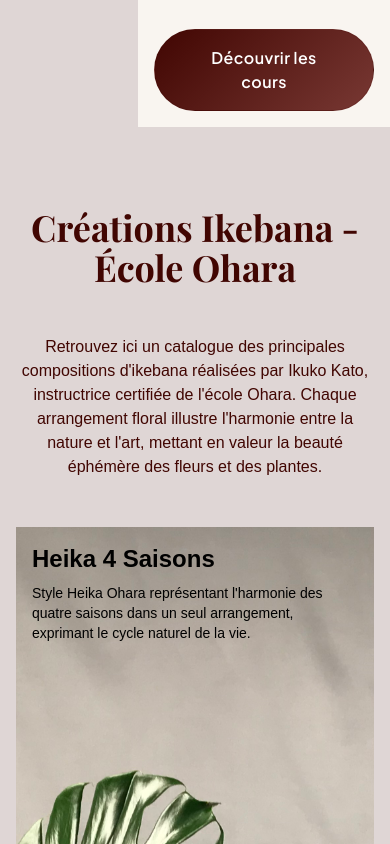
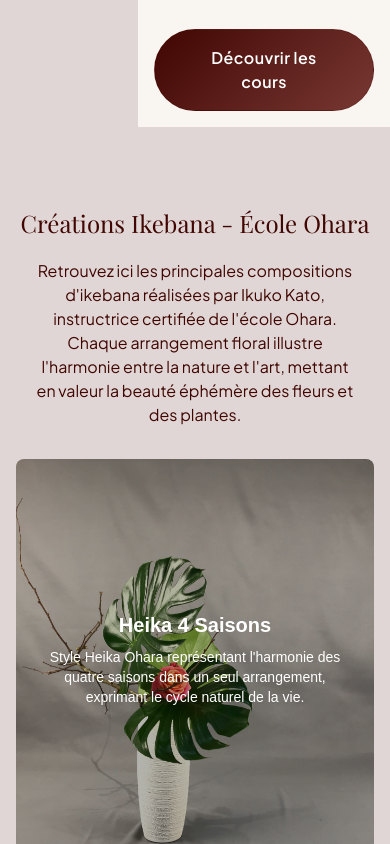
Before and after one commit to stephanemalho/ikebana, a Next.js app: page / in a window 390 px wide. Shown: the part 920-1764 px from the top of the page. Built offline with nearby package versions, Linux system fonts and the light colour scheme.

Commit message:
✨hidde images in mobile size

```diff
--- a/app/components/imageIkebana/ImageIkebana.tsx
+++ b/app/components/imageIkebana/ImageIkebana.tsx
@@ -1,16 +1,42 @@
 import { carouselIkebanaData, carouselInspirationData } from "./carouselConfig"
 import IkebanaCarousel from "./IkebanaCarousel"
-
+import Image from "next/image"
 
 function ImageIkebana() {
     return (
-        <section className="about-ikebana relative flex flex-col justify-center items-center py-10 px-4  gap-12" id="about-ikebana">
-            <figure className="w-full max-w-[100%] ">
-                <IkebanaCarousel carouselData={carouselIkebanaData} height={1000}/>
-            </figure>
-            <figure className="w-full max-w-[100%] ">
-                <IkebanaCarousel carouselData={carouselInspirationData} />
-            </figure>
+        <section className="about-ikebana relative flex flex-col justify-center items-center py-10 px-4 gap-12" id="about-ikebana">
+            {/* Desktop - Carousels complets */}
+            <div className="hidden lg:block w-full">
+                <figure className="w-full max-w-[100%] mb-12">
+                    <IkebanaCarousel carouselData={carouselIkebanaData} height={1000} />
+                </figure>
+                <figure className="w-full max-w-[100%]">
+                    <IkebanaCarousel carouselData={carouselInspirationData} />
+                </figure>
+            </div>
+
+            {/* Mobile/Tablet - Une seule image */}
+            <div className="lg:hidden w-full flex flex-col items-center">
+                <h1 className="text-2xl text-[--secondary-color] mb-5 text-center" style={{ fontFamily: 'var(--playfair-display)' }}>
+                    {carouselIkebanaData.title}
+                </h1>
+                <p className="text-md text-[--secondary-color] mb-8 text-center px-4" style={{ fontFamily: 'var(--plus-jakarta-sans)' }}>
+                    {carouselIkebanaData.description}
+                </p>
+                <figure className="relative w-full max-w-md h-[400px] rounded-lg overflow-hidden">
+                    <Image
+                        src={carouselIkebanaData.items[0].imageUrl}
+                        alt={carouselIkebanaData.items[0].altText}
+                        fill
+                        className="object-cover"
+                        priority
+                    />
+                    <div className="absolute inset-0 bg-black/30 flex flex-col justify-center items-center text-white p-4">
+                        <h3 className="text-xl font-bold mb-2 text-center">{carouselIkebanaData.items[0].title}</h3>
+                        <p className="text-sm text-center">{carouselIkebanaData.items[0].description}</p>
+                    </div>
+                </figure>
+            </div>
         </section>
     )
 }
--- a/app/components/imageIkebana/carouselConfig.ts
+++ b/app/components/imageIkebana/carouselConfig.ts
@@ -16,7 +16,7 @@ export type carouselMetadataType = {
 export const carouselIkebanaData: carouselMetadataType = {
     title: "Créations Ikebana - École Ohara",
     description:
-        "Retrouvez ici un catalogue des principales compositions d'ikebana réalisées par Ikuko Kato, instructrice certifiée de l'école Ohara. Chaque arrangement floral illustre l'harmonie entre la nature et l'art, mettant en valeur la beauté éphémère des fleurs et des plantes.",
+        "Retrouvez ici les principales compositions d'ikebana réalisées par Ikuko Kato, instructrice certifiée de l'école Ohara. Chaque arrangement floral illustre l'harmonie entre la nature et l'art, mettant en valeur la beauté éphémère des fleurs et des plantes.",
     items: [
         {
             imageUrl: "/images/ikebana-creation/heika-4-saisons.webp",
```
